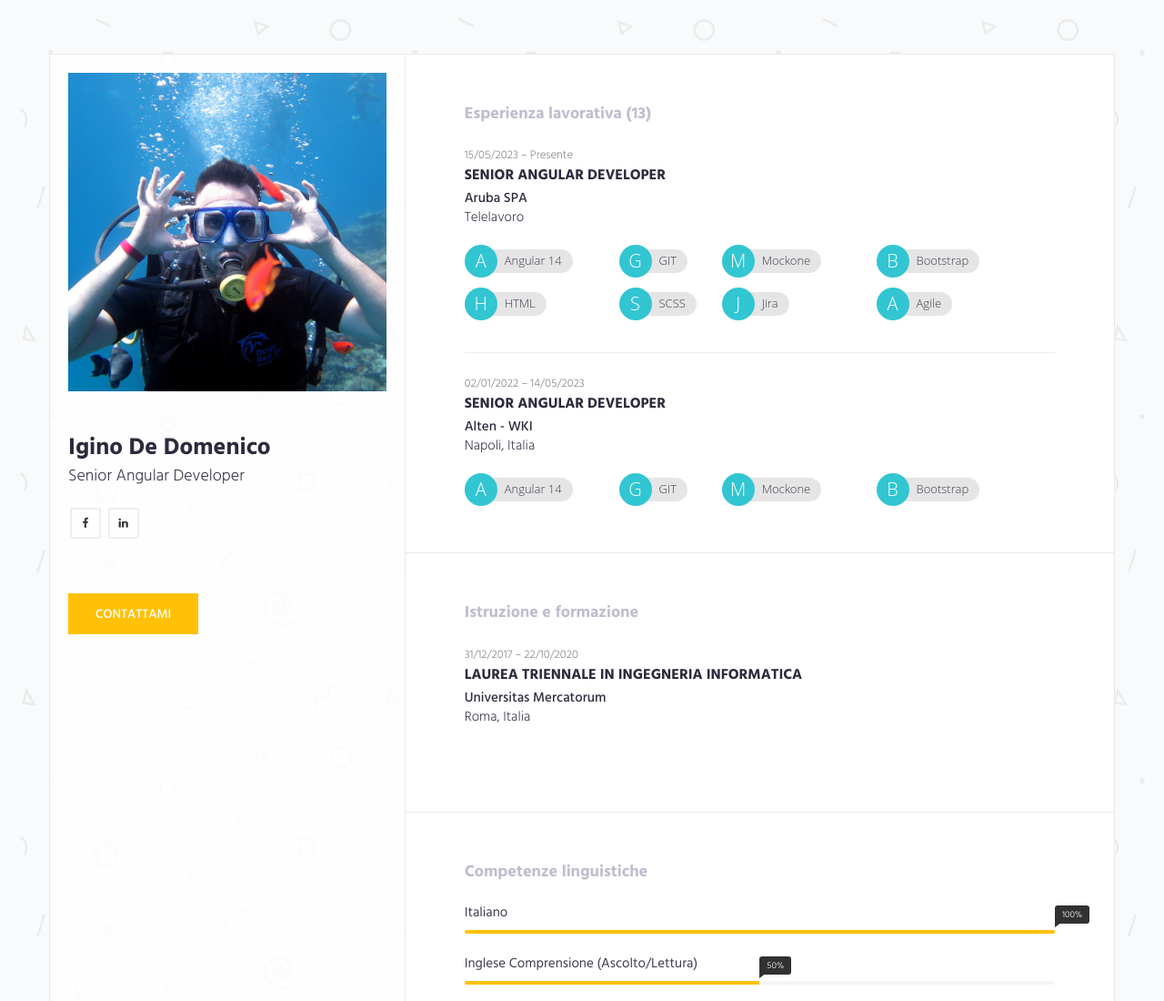
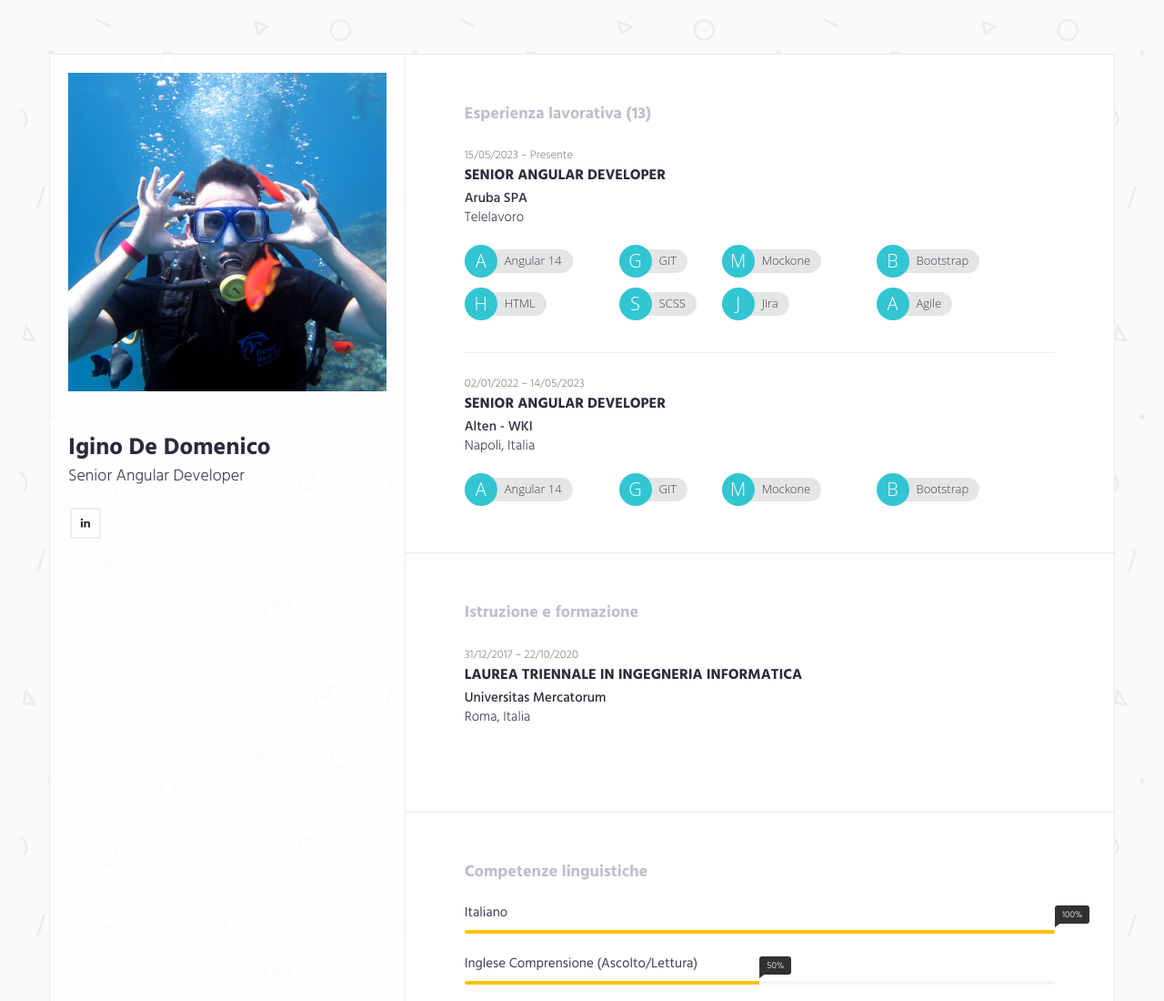
Before and after one commit to igino-dedomenico/igino-dedomenico.github.io, a plain HTML site: page index.html in a window 1280 px wide. Shown: the top 1100 px of the page at 91% size. Drawn offline with Linux system fonts and the light colour scheme.

Commit message:
Update index.html

```diff
--- a/index.html
+++ b/index.html
@@ -44,32 +44,11 @@
               <span class="lead">Senior Angular Developer</span>
               <ul class="social-icon">
                 <li>
-                  <a href="https://www.facebook.com/IginoDeDomenico119"
-                  target="_blank"
-                    ><i class="fa fa-facebook" aria-hidden="true"></i
-                  ></a>
-                </li>
-                <li>
                   <a href="https://www.linkedin.com/in/igino-de-domenico-ba6368173" target="_blank"
                     ><i class="fa fa-linkedin" aria-hidden="true"></i
                   ></a>
                 </li>
               </ul>
-              <div class="row">
-                <div class="col-md-12">
-                  <div>
-                    <!-- <h2>Get in touch</h2> -->
-                    <a
-                      href="https://docs.google.com/forms/d/e/1FAIpQLSeIUwjjEJKnvkw255wjMeHDaRjtLpoaqwMC6WZz3jhqfBAHgQ/viewform?usp=pp_url"
-                      class="btn btn-primary"
-                      target="_blank"
-                    >
-                      Contattami
-                    </a>
-                  </div>
-                  <!-- .feedback-form -->
-                </div>
-              </div>
             </div>
           </header>
           <!-- .header-->
```
